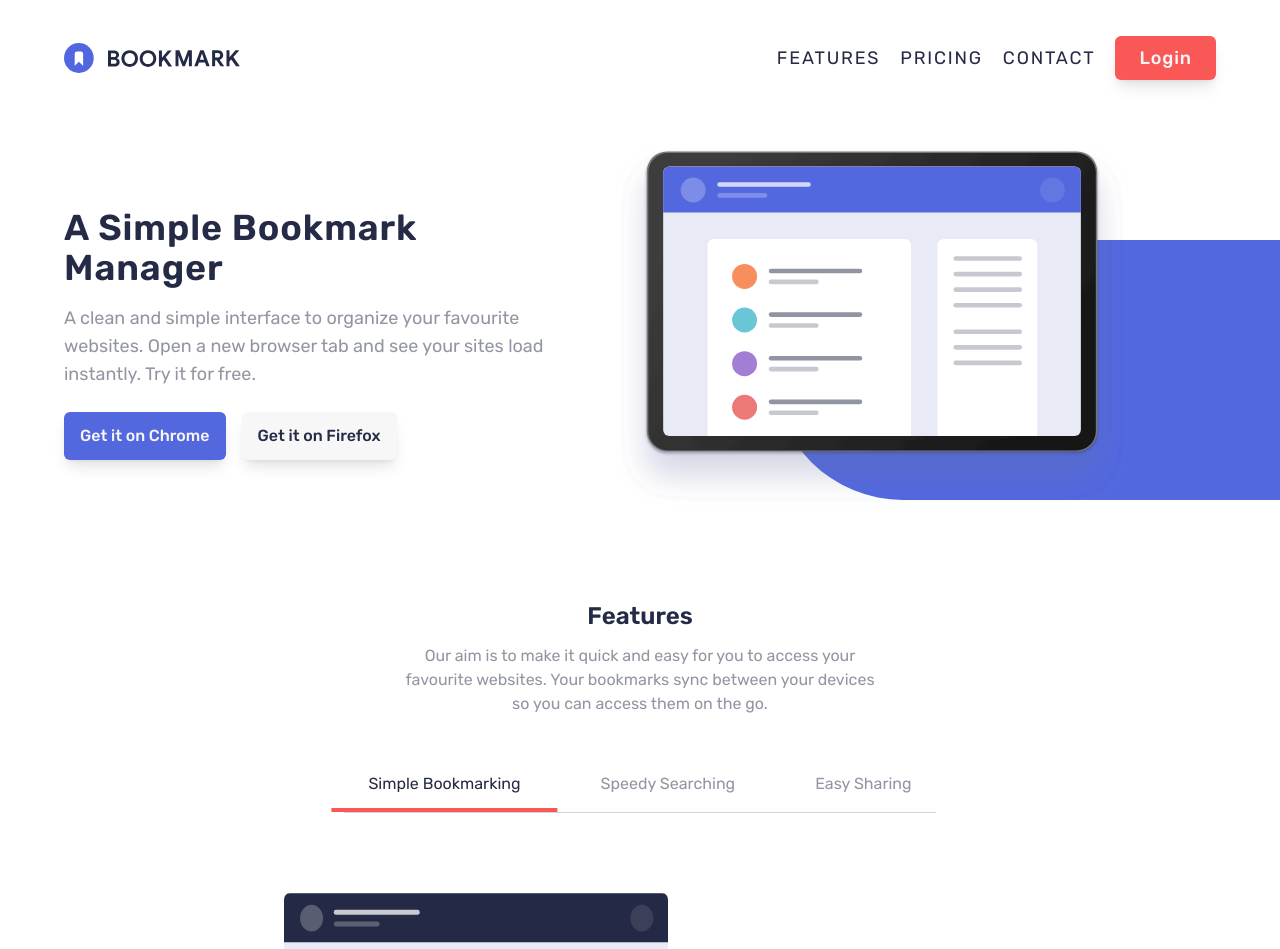
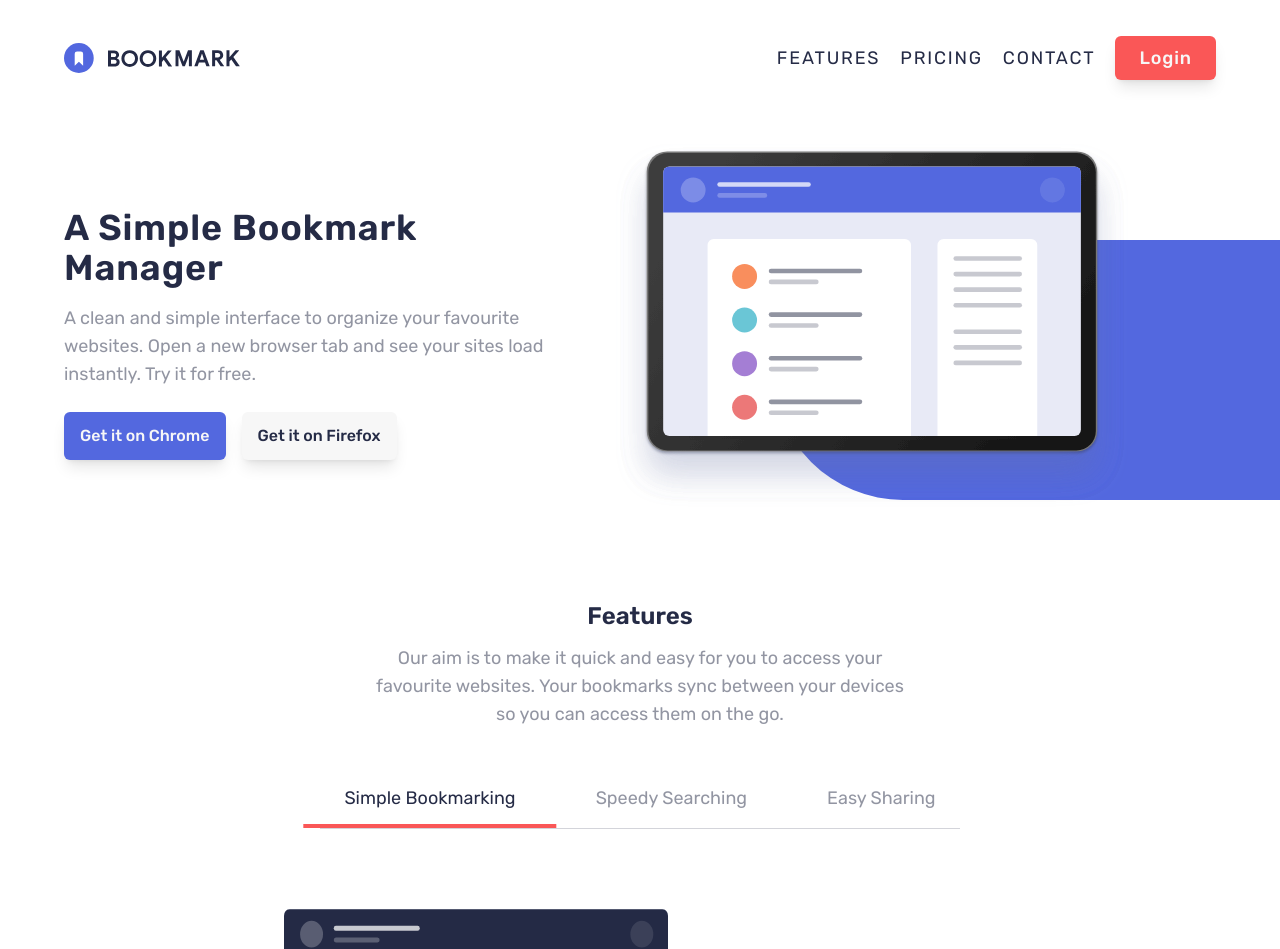
Before and after one commit to Abaljerind/bookmark-landing-page, a React (Vite) app: page / in a window 1280 px wide. Shown: the top 949 px of the page. Built offline with nearby package versions, Linux system fonts and the light colour scheme.

Commit message:
Applied styles for breakpoint lg to <p> and <button>

```diff
--- a/src/components/Features.jsx
+++ b/src/components/Features.jsx
@@ -38,7 +38,7 @@ const Features = () => {
         <h2 className="text-newDarkBlue mb-3 text-2xl font-semibold">
           Features
         </h2>
-        <p className="text-newDarkBlue/50 md:w-2/3">
+        <p className="text-newDarkBlue/50 md:w-2/3 lg:text-lg">
           Our aim is to make it quick and easy for you to access your{" "}
           <br className="hidden lg:block" /> favourite websites. Your bookmarks
           sync between your devices <br className="hidden lg:block" /> so you
@@ -63,7 +63,7 @@ const Features = () => {
                 aria-controls={`panel-${tab.id}`}
                 id={`tab-${tab.id}`}
                 onClick={() => setActiveTab(tab.id)}
-                className={`border-newDarkBlue/20 relative cursor-pointer border-t border-t-gray-300 py-4 transition-all duration-700 ease-in-out last:border-b last:border-b-gray-300 ${activeTab === tab.id ? "active-tab text-newDarkBlue" : "text-newDarkBlue/50"} md:border-0 md:last:border-0`}
+                className={`border-newDarkBlue/20 relative cursor-pointer border-t border-t-gray-300 py-4 transition-all duration-700 ease-in-out last:border-b last:border-b-gray-300 ${activeTab === tab.id ? "active-tab text-newDarkBlue" : "text-newDarkBlue/50"} md:border-0 md:last:border-0 lg:text-lg`}
               >
                 {tab.label}
               </button>
```
